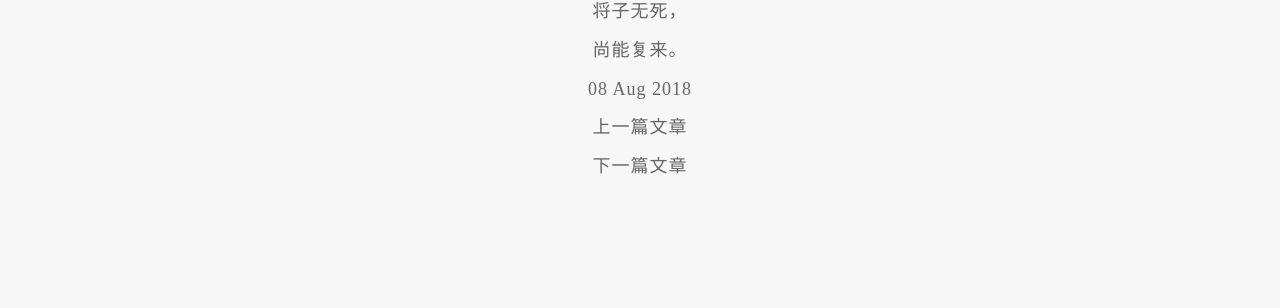
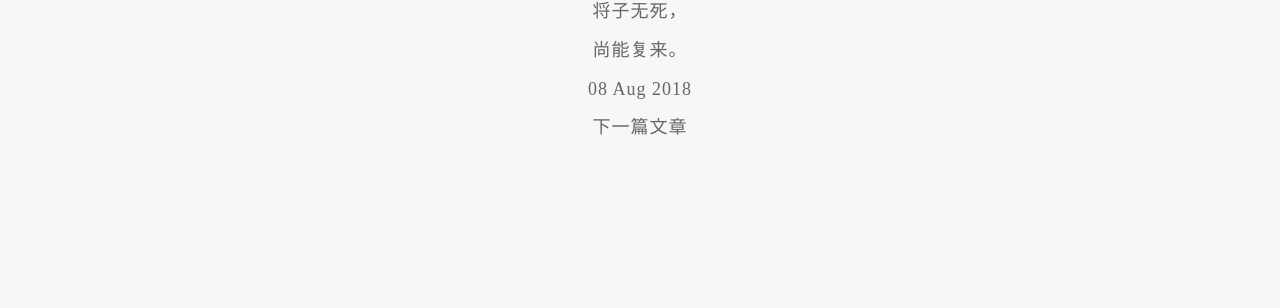
Before and after one commit to samonbling/blog, a Jekyll site: the page built from _posts/2018-08-08-hello-world.html, in a window 1280 px wide. Shown: the part 1090-1398 px from the top of the page. Built offline with Jekyll 4.4.1, drawn with Linux system fonts in a browser that asks for light colours.

Commit message:
Update 2018-08-08-hello-world.html

```diff
--- a/_posts/2018-08-08-hello-world.html
+++ b/_posts/2018-08-08-hello-world.html
@@ -12,5 +12,5 @@ title: 白云遥
 <p>将子无死，</p>
 <p>尚能复来。</p>
 <p>{{ page.date | date_to_string }}</p>
-<p>{{ page.previous }}上一篇文章</p>
+<p>{{ page.previous 上一篇文章 }}</p>
 <p>{{ page.next }}下一篇文章</p>
```
